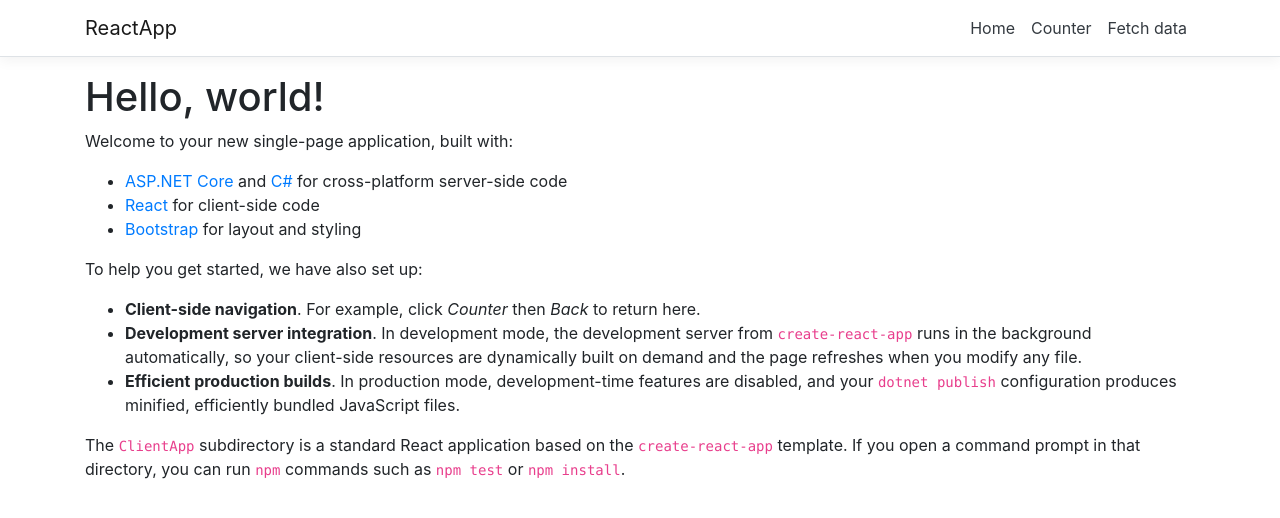
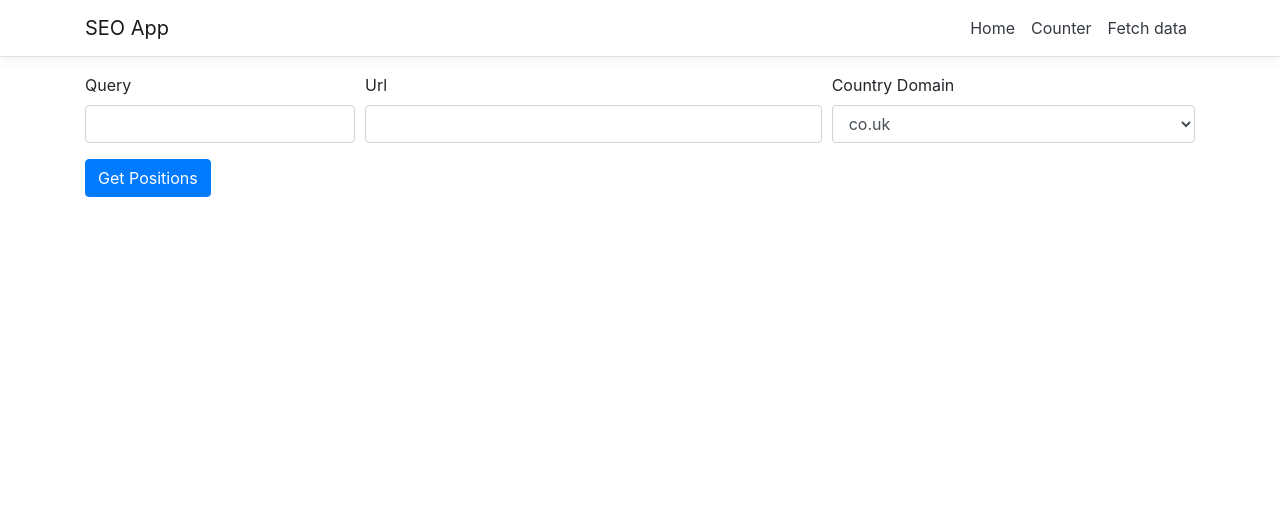
Before and after one commit to nunocerdeiralopes/SEO-API, a React (Create React App) app in the folder ReactApp/ClientApp/: page / in a window 1280 px wide. Shown: the top 518 px of the page. Built offline with nearby package versions, Linux system fonts and the light colour scheme.

Commit message:
React app html changes.

```diff
--- a/ReactApp/ClientApp/package.json
+++ b/ReactApp/ClientApp/package.json
@@ -3,6 +3,7 @@
   "version": "0.1.0",
   "private": true,
   "dependencies": {
+    "ajv": "^6.8.1",
     "bootstrap": "^4.3.1",
     "jquery": "3.3.1",
     "react": "^16.0.0",
@@ -14,7 +15,6 @@
     "rimraf": "^2.6.2"
   },
   "devDependencies": {
-    "ajv": "^6.0.0",
     "babel-eslint": "^7.2.3",
     "cross-env": "^5.2.0",
     "eslint": "^4.1.1",
--- a/ReactApp/ClientApp/src/components/Home.js
+++ b/ReactApp/ClientApp/src/components/Home.js
@@ -6,20 +6,29 @@
   render () {
     return (
       <div>
-        <h1>Hello, world!</h1>
-        <p>Welcome to your new single-page application, built with:</p>
-        <ul>
-          <li><a href='https://get.asp.net/'>ASP.NET Core</a> and <a href='https://msdn.microsoft.com/en-us/library/67ef8sbd.aspx'>C#</a> for cross-platform server-side code</li>
-          <li><a href='https://facebook.github.io/react/'>React</a> for client-side code</li>
-          <li><a href='http://getbootstrap.com/'>Bootstrap</a> for layout and styling</li>
-        </ul>
-        <p>To help you get started, we have also set up:</p>
-        <ul>
-          <li><strong>Client-side navigation</strong>. For example, click <em>Counter</em> then <em>Back</em> to return here.</li>
-          <li><strong>Development server integration</strong>. In development mode, the development server from <code>create-react-app</code> runs in the background automatically, so your client-side resources are dynamically built on demand and the page refreshes when you modify any file.</li>
-          <li><strong>Efficient production builds</strong>. In production mode, development-time features are disabled, and your <code>dotnet publish</code> configuration produces minified, efficiently bundled JavaScript files.</li>
-        </ul>
-        <p>The <code>ClientApp</code> subdirectory is a standard React application based on the <code>create-react-app</code> template. If you open a command prompt in that directory, you can run <code>npm</code> commands such as <code>npm test</code> or <code>npm install</code>.</p>
+            <div class="form-row">
+                <div class="form-group col-md-3">
+                    <label for="inputQuery">Query</label>
+                    <input type="text" class="form-control" id="inputQuery" />
+                </div>
+                <div class="form-group col-md-5">
+                    <label for="inputUrl">Url</label>
+                    <input type="text" class="form-control" id="inputUrl" />
+                </div>
+                <div class="form-group col-md-4">
+                    <label for="inputCountryDomain">Country Domain</label>
+                    <select id="inputCountryDomain" class="form-control" required>
+                        <option value="co.uk">co.uk</option>
+                        <option value="co.uk">com</option>
+                        <option value="co.au">co.au</option>
+                    </select>
+                </div>
+            </div>
+            <div class="form-group row">
+                <div class="col-sm-10">
+                    <button type="submit" class="btn btn-primary">Get Positions</button>
+                </div>
+            </div>
       </div>
     );
   }
--- a/ReactApp/ClientApp/src/components/NavMenu.js
+++ b/ReactApp/ClientApp/src/components/NavMenu.js
@@ -26,7 +26,7 @@
       <header>
         <Navbar className="navbar-expand-sm navbar-toggleable-sm ng-white border-bottom box-shadow mb-3" light>
           <Container>
-            <NavbarBrand tag={Link} to="/">ReactApp</NavbarBrand>
+            <NavbarBrand tag={Link} to="/">SEO App</NavbarBrand>
             <NavbarToggler onClick={this.toggleNavbar} className="mr-2" />
             <Collapse className="d-sm-inline-flex flex-sm-row-reverse" isOpen={!this.state.collapsed} navbar>
               <ul className="navbar-nav flex-grow">
```
Also changed, not shown: 2 other files (tests, documents, lock files or other folders).
